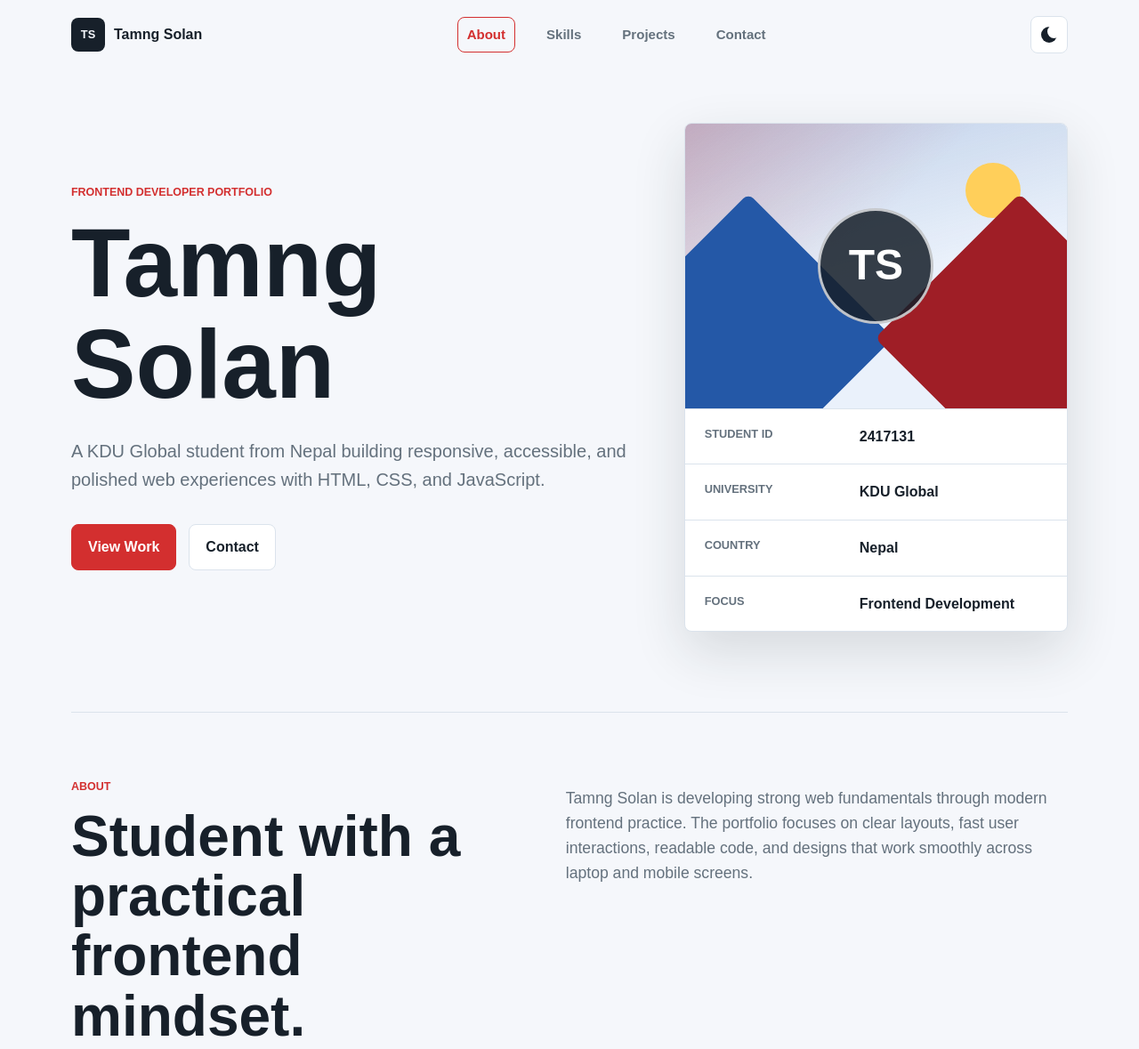
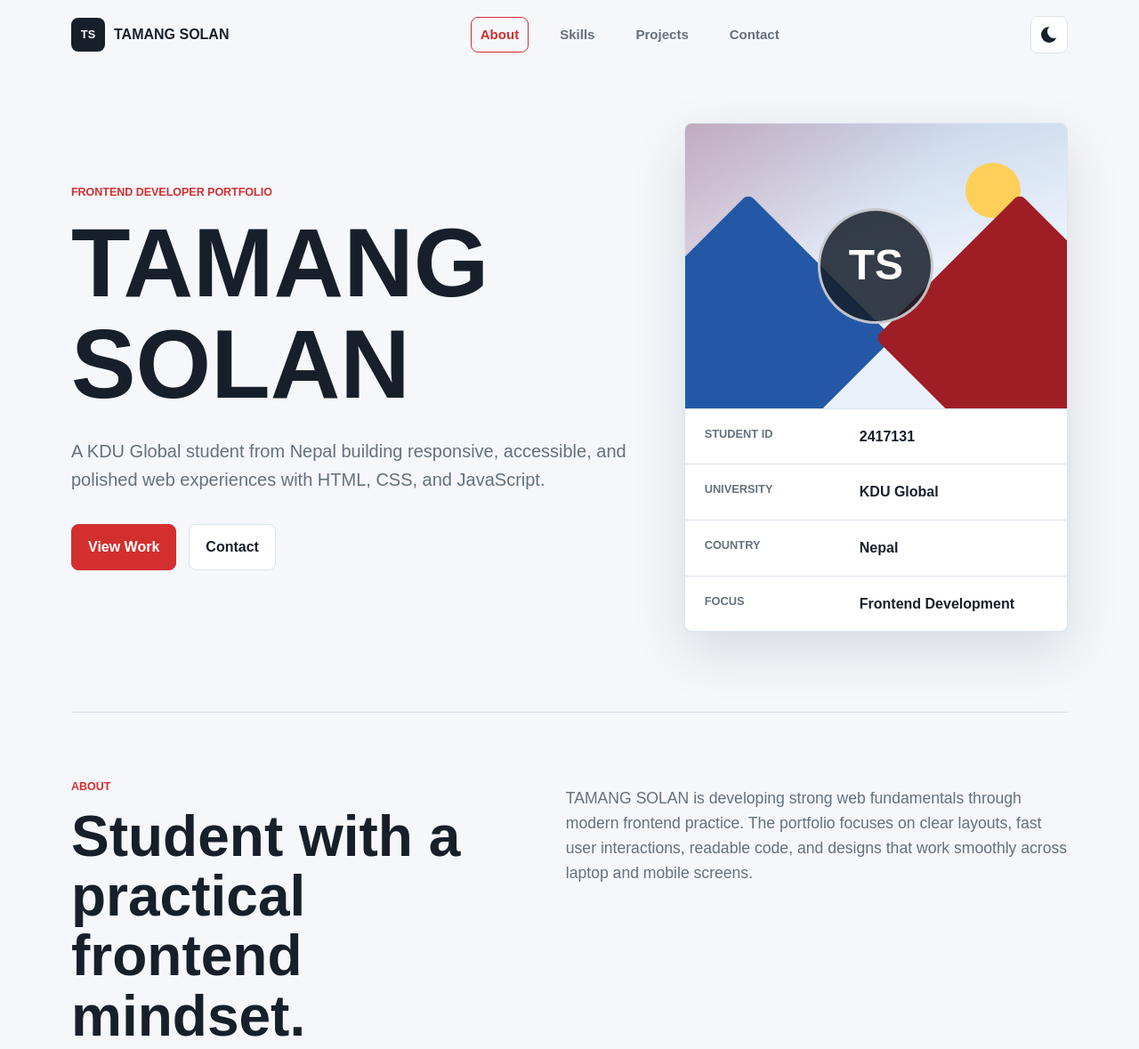
Before and after one commit to L3MBA10/my-website, a plain HTML site: page index.html in a window 1280 px wide. Shown: the top 1179 px of the page at 89% size. Drawn offline with Linux system fonts and the light colour scheme.

Commit message:
Update name to 'TAMANG SOLAN' throughout index.html

```diff
--- a/index.html
+++ b/index.html
@@ -3,14 +3,14 @@
   <head>
     <meta charset="UTF-8" />
     <meta name="viewport" content="width=device-width, initial-scale=1.0" />
-    <title>Tamng Solan | Frontend Developer Portfolio</title>
+    <title>TAMANG SOLAN | Frontend Developer Portfolio</title>
     <link rel="stylesheet" href="style.css" />
   </head>
   <body>
     <header class="site-header">
-      <a class="brand" href="#home" aria-label="Tamng Solan home">
+      <a class="brand" href="#home" aria-label="TAMANG SOLAN home">
         <span class="brand-mark">TS</span>
-        <span>Tamng Solan</span>
+        <span>TAMANG SOLAN</span>
       </a>
 
       <nav class="nav-links" aria-label="Main navigation">
@@ -29,7 +29,7 @@
       <section class="hero" id="home">
         <div class="hero-copy">
           <p class="eyebrow">Frontend Developer Portfolio</p>
-          <h1>Tamng Solan</h1>
+          <h1>TAMANG SOLAN</h1>
           <p class="hero-text">
             A KDU Global student from Nepal building responsive, accessible,
             and polished web experiences with HTML, CSS, and JavaScript.
@@ -76,7 +76,7 @@
           <h2>Student with a practical frontend mindset.</h2>
         </div>
         <p>
-          Tamng Solan is developing strong web fundamentals through modern
+          TAMANG SOLAN is developing strong web fundamentals through modern
           frontend practice. The portfolio focuses on clear layouts, fast user
           interactions, readable code, and designs that work smoothly across
           laptop and mobile screens.
@@ -147,14 +147,14 @@
           <p class="eyebrow">Contact</p>
           <h2>Ready to build clean web interfaces.</h2>
         </div>
-        <a class="btn primary" href="mailto:tamng.solan@example.com">
-          tamng.solan@example.com
+        <a class="btn primary" href="mailto:tamangsolan237@gmail.com">
+          tamangsolan237@gmail.com
         </a>
       </section>
     </main>
 
     <footer class="site-footer">
-      <p>&copy; <span id="year"></span> Tamng Solan. Built with HTML, CSS, and JavaScript.</p>
+      <p>&copy; <span id="year"></span> TAMANG SOLAN. Built with HTML, CSS, and JavaScript.</p>
     </footer>
 
     <script src="script.js"></script>
```
